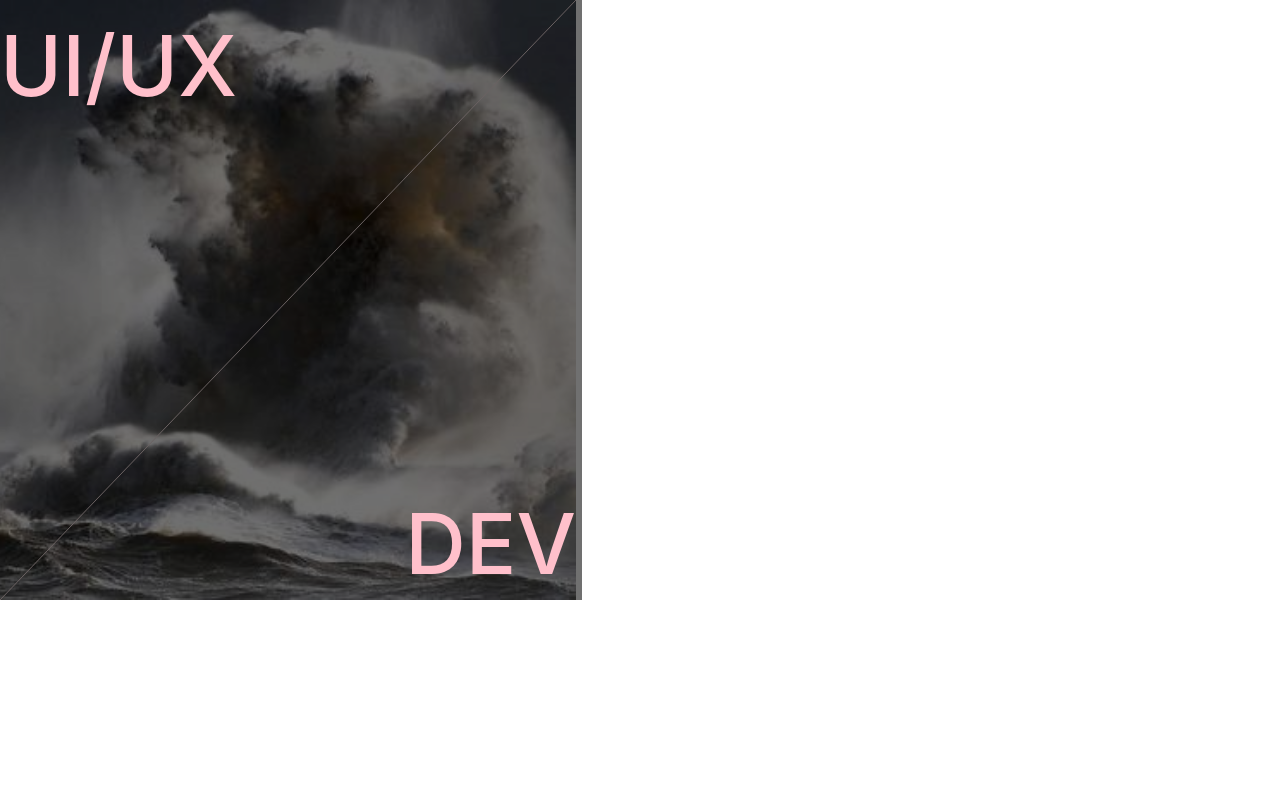
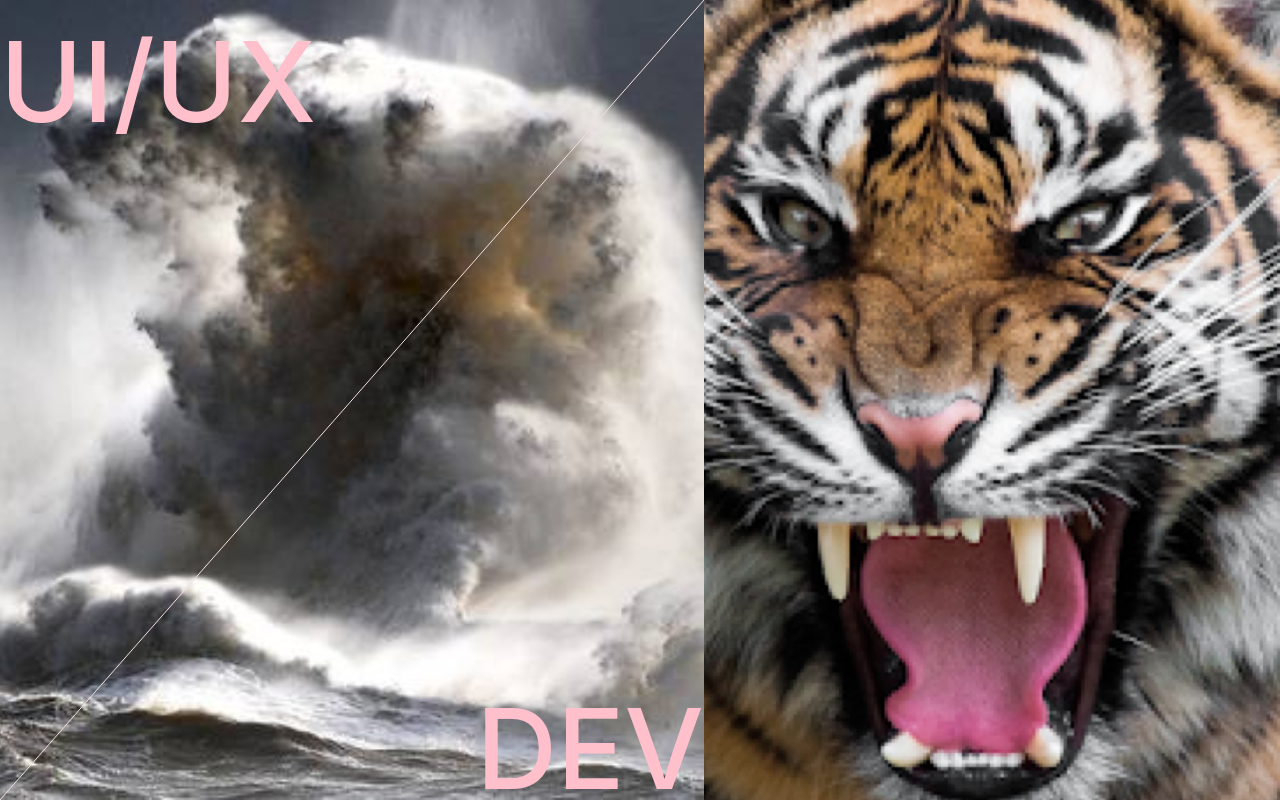
Before and after one commit to Adrianwritenow/portfolio2, a React (Create React App) app: page / in a window 1280 px wide. Built offline with nearby package versions, Linux system fonts and the light colour scheme.

Commit message:
re organzie splash

```diff
--- a/src/App.css
+++ b/src/App.css
@@ -1,47 +1,51 @@
-body {
-  max-width: 1280px; }
-
 section {
-  height: 600px; }
+  width: 100vw;
+  height: 100vh;
+  background-color: black; }
 
 .splashWrapper {
   width: 100%;
-  height: auto;
-  display: flex; }
-
-.mask {
-  width: 50%;
-  height: 600px;
-  background-color: #0000008f; }
+  height: 100%;
+  background-color: red;
+  display: flex;
+  overflow: hidden; }
 
 .leftSplash {
-  background-color: red;
-  width: 45%;
-  height: 600px;
-  position: absolute;
-  z-index: -1;
-  top: 0;
-  overflow: hidden;
-  background-position: right;
-  background-size: cover; }
-
-.splashText {
-  position: fixed;
-  color: pink;
-  height: 600px;
-  width: 45%; }
-
-.rightBlock {
-  position: absolute;
-  bottom: 0;
-  right: 0; }
+  width: 55%;
+  height: 100%;
+  background-color: blue;
+  position: relative;
+  background-size: cover;
+  background-position: right; }
 
 .rightSplash {
-  width: 60%;
-  height: auto; }
+  width: 45%;
+  height: 100%;
+  background-color: green;
+  background-size: cover;
+  background-position: bottom; }
 
-.blockText {
-  font-size: 6em; }
+.rightText {
+  height: 50%;
+  margin: 0 auto;
+  position: relative; }
+  .rightText h1 {
+    position: absolute;
+    right: 0;
+    bottom: 0; }
+
+.leftText {
+  height: 50%; }
+
+.headerText {
+  font-size: 8em;
+  color: pink; }
+
+.textWrapper {
+  height: 100%;
+  position: absolute;
+  top: 0;
+  width: 100%; }
 
 svg {
   width: 100%;
--- a/src/App.scss
+++ b/src/App.scss
@@ -1,56 +1,58 @@
-body{
-  max-width: 1280px;
+section{
+  width:100vw;
+  height:100vh;
+  background-color: black;
 }
 
-section{
-  height: 600px;
-}
 .splashWrapper{
   width: 100%;
-  height: auto;
+  height: 100%;
+  background-color: red;
   display: flex;
+  overflow: hidden;
+}
+
+.leftSplash{
+  width: 55%;
+  height:100%;
+  background-color: blue;
+  position: relative;
+      background-size: cover;
+      background-position: right;
+  }
+.rightSplash{
+  width: 45%;
+  height:100%;
+  background-color: green;
+  background-size: cover;
+    background-position: bottom;
 
 }
 
-
-.mask{
-  width: 50%;
-height: 600px;
-background-color: #0000008f;
+.rightText{
+  height: 50%;
+  margin: 0 auto;
+  position: relative;
+  h1{
+    position: absolute;
+  right: 0;
+  bottom: 0;
+  }
 }
 
-.leftSplash{
-    background-color: red;
-    width:45%;
-    height: 600px;
-    position: absolute;
-    z-index: -1;
-    top: 0;
-    overflow: hidden;
-    background-position: right;
-    background-size: cover;
-
+.leftText{
+  height: 50%;
+}
+.headerText{
+  font-size: 8em;
+  color: pink;
 }
 
-.splashText{
-  position: fixed;
-    color: pink;
-    height: 600px;
-    width: 45%;
-}
-
-.rightBlock{
-  position: absolute;
-  bottom: 0;
-  right: 0;
-}
-.rightSplash{
-  width:60%;
-  height: auto;
-}
-
-.blockText{
-  font-size: 6em;
+.textWrapper{
+  height: 100%;
+    position: absolute;
+    top: 0;
+    width: 100%;
 }
 
 svg{width: 100%; height: 100%;}
--- a/src/components/splash/index.js
+++ b/src/components/splash/index.js
@@ -17,25 +17,32 @@ class Splash extends Component {
 
     return (
       <section>
-        <div className="splashWrapper wrapper">
-          <div className='mask'>
-            <div className="leftSplash" style={backgroundL}>
-              <svg >
-                <line x1="0" y1="100%" x2="100%" y2="0"/>
-              </svg>
+        <div className="splashWrapper">
+          <div className="leftSplash" style={backgroundL}>
+
+          <svg >
+            <line x1="0" y1="100%" x2="100%" y2="0"/>
+          </svg>
+
+            <div className='textWrapper'>
+              <div className='leftText'>
+                <h1 className='headerText'>UI/UX</h1>
+              </div>
+
+              <div className='rightText'>
+                <h1 className='headerText'>DEV</h1>
+              </div>
+
             </div>
+
+
+
           </div>
-          <div className="splashText">
-            <div className='leftBlock'>
-              <h1 className="blockText">UI/UX</h1>
-            </div>
-            <div className='rightBlock'>
-              <h1 className="blockText">DEV</h1>
-            </div>
+          <div className="rightSplash" style={backgroundR}>
+          </div>
+
         </div>
 
-        <div className="rightSplash"></div>
-        </div>
       </section>
     );
   }
```
Also changed, not shown: 2 other files (tests, documents, lock files or other folders).
